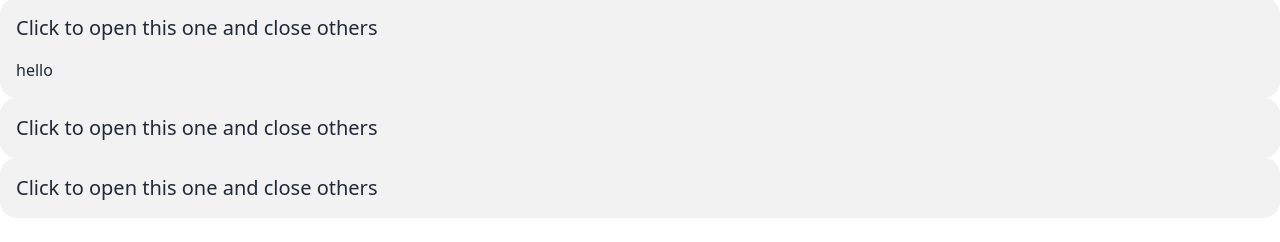
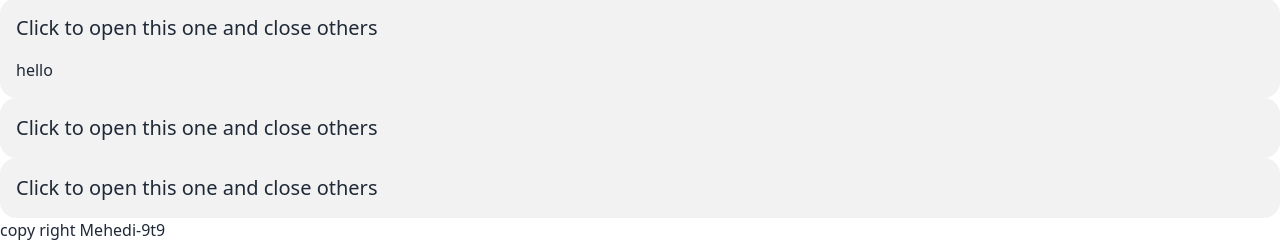
Before and after one commit to Mehedi-9T9/landing-page, a plain HTML site: page index.html in a window 1280 px wide. Shown: the part 870-1112 px from the top of the page. Before the commit the page ends 1088 px from the top, so only its background shows below. Drawn offline with nearby package versions, Linux system fonts and the light colour scheme.

Commit message:
footer added

```diff
--- a/index.html
+++ b/index.html
@@ -104,6 +104,10 @@
         </div>
 
     </section>
+    <!-- footer added -->
+    <section>
+        <footer>copy right Mehedi-9t9</footer>
+    </section>
 </body>
 
 </html>
```
